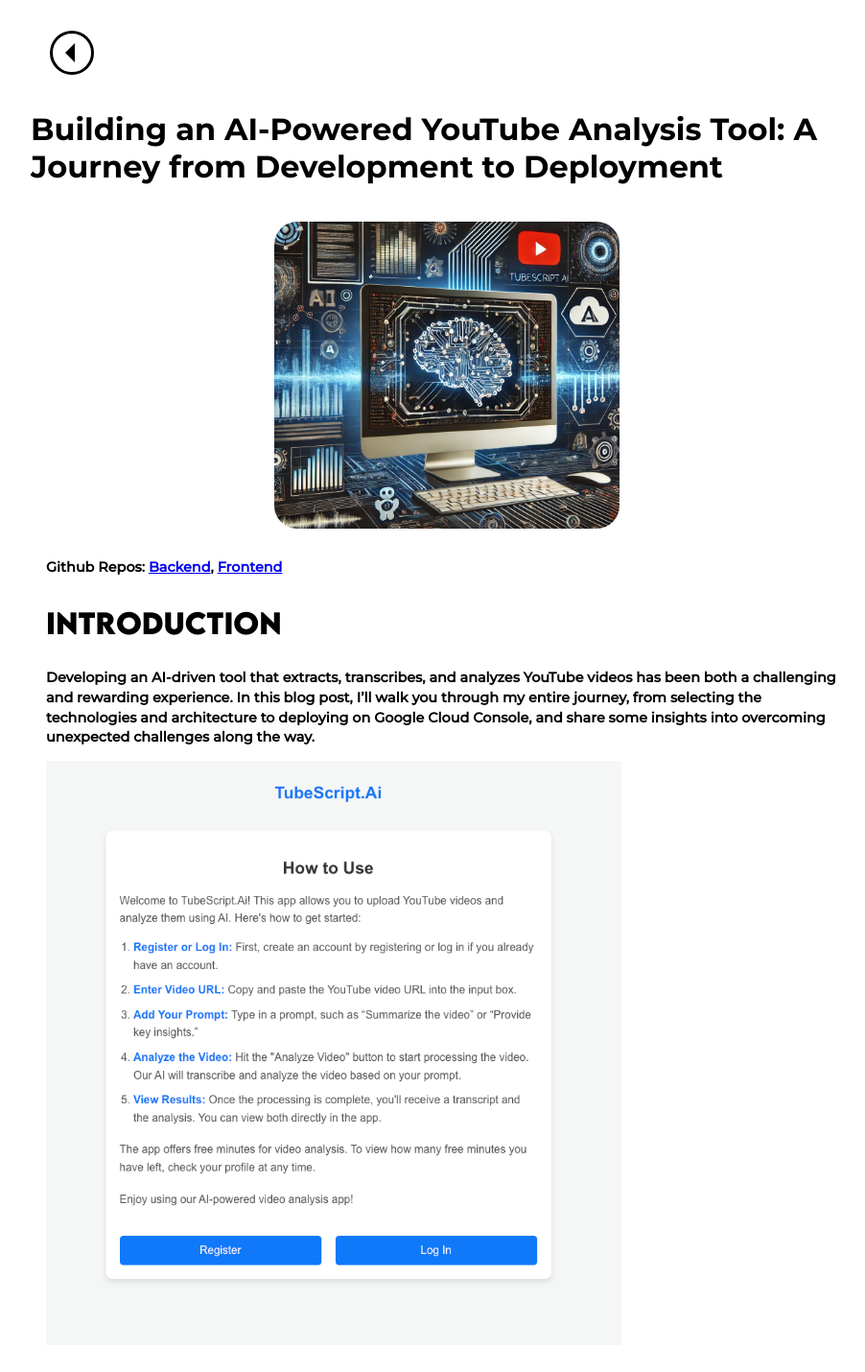
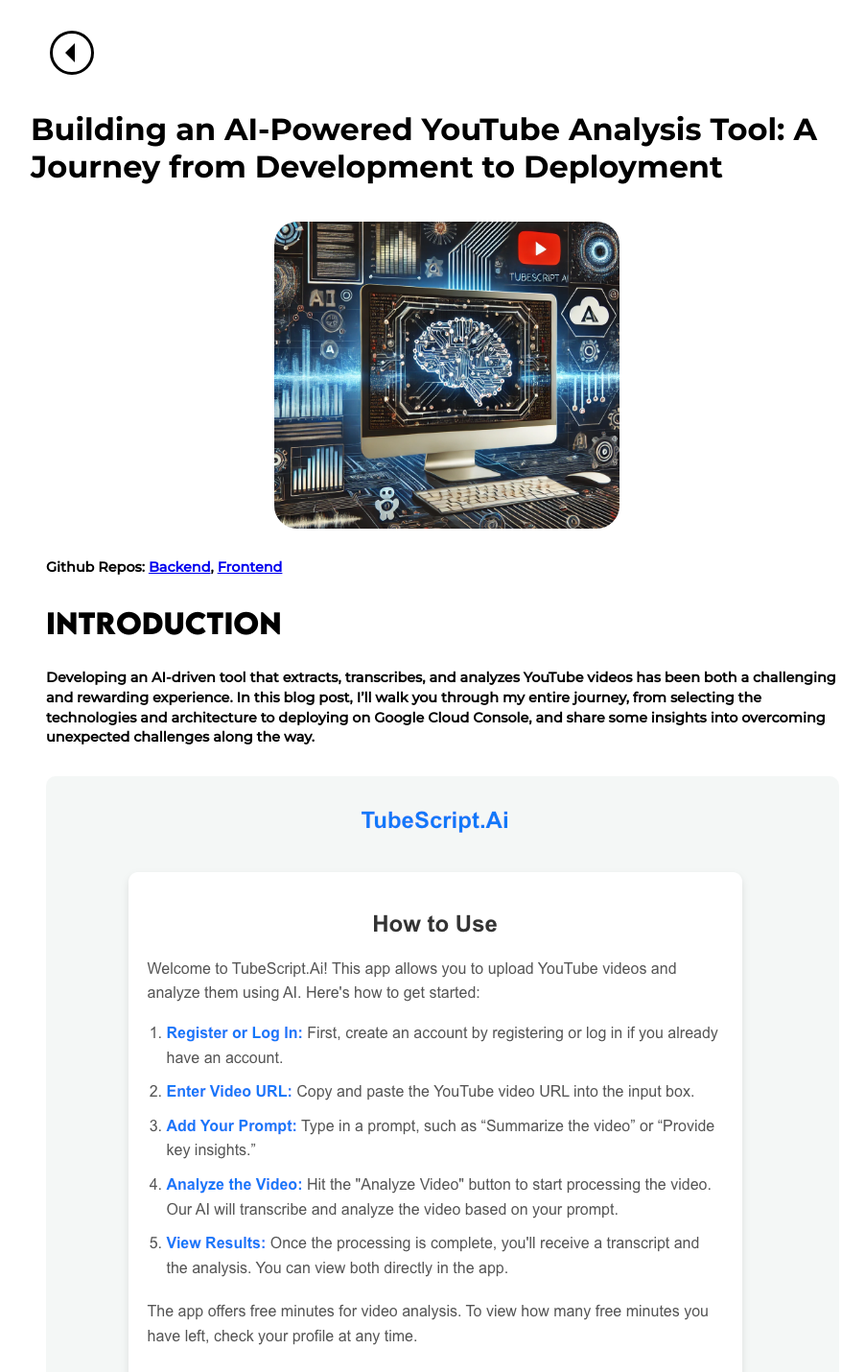
Before and after one commit to CodeJonesW/Wills_Blog, a Next.js app: page /blog/building-ai-youtube-analysis-tool in a window 1280 px wide. Shown: the top 1430 px of the page at 96% size, without its empty margins (0-902 px from the left). Built offline with nearby package versions, Linux system fonts and the light colour scheme.

Commit message:
improve images dynamic rendering in blogs

```diff
--- a/assets/blog-posts/building-ai-youtube-analysis-tool.md
+++ b/assets/blog-posts/building-ai-youtube-analysis-tool.md
@@ -11,14 +11,14 @@ Github Repos: [Backend](https://github.com/CodeJonesW/tubeScriptAiServer), [Fron
 
 Developing an AI-driven tool that extracts, transcribes, and analyzes YouTube videos has been both a challenging and rewarding experience. In this blog post, I’ll walk you through my entire journey, from selecting the technologies and architecture to deploying on Google Cloud Console, and share some insights into overcoming unexpected challenges along the way.
 
-<img src="/images/posts/tubescriptai/ui-1.png" alt="web app ui" title="Login" width="600" />
+<img src="/images/posts/tubescriptai/ui-1.png" alt="web app ui" title="Login"  />
 
 ## Project Overview
 
 My goal was to create a web-based application where users could input a YouTube video URL and a prompt, allowing them to receive an AI-generated analysis of the video’s content. The solution would involve downloading the video, transcribing the audio, and applying an AI model to analyze the transcript.
 
-<img src="/images/posts/tubescriptai/ui-2.png" alt="web app ui" title="Login" width="600" />
-<img src="/images/posts/tubescriptai/ui-3.png" alt="web app ui" title="analysis" width="600" />
+<img src="/images/posts/tubescriptai/ui-2.png" alt="web app ui" title="Login"  />
+<img src="/images/posts/tubescriptai/ui-3.png" alt="web app ui" title="analysis" />
 
 ## Technology Stack
 
--- a/pages/blog/[slug].tsx
+++ b/pages/blog/[slug].tsx
@@ -50,6 +50,12 @@ const Content = styled.div`
   @media (max-width: 768px) {
     font-size: 1rem;
     line-height: 1.4;
+  }
+  img {
+    max-width: 100%;
+    height: auto;
+    border-radius: 10px;
+    margin: 16px 0;
   }
 `;
 
```
